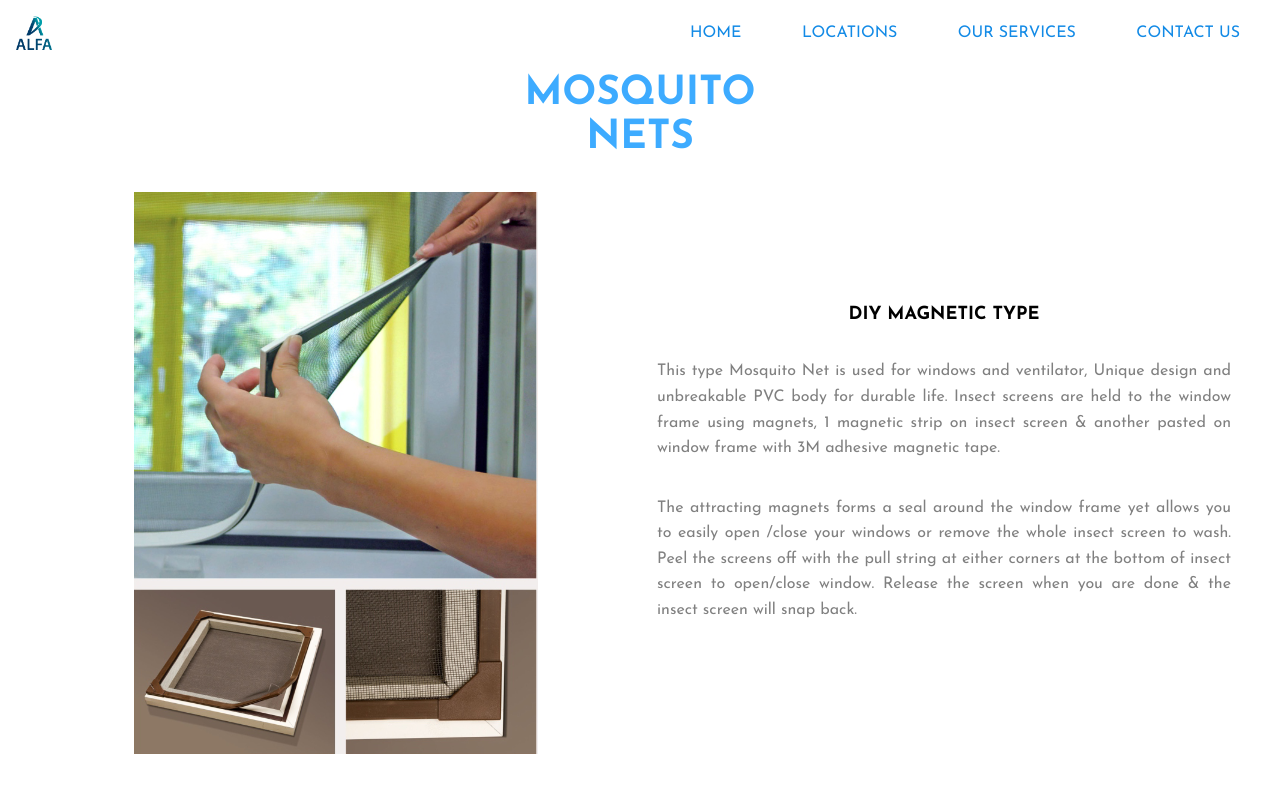
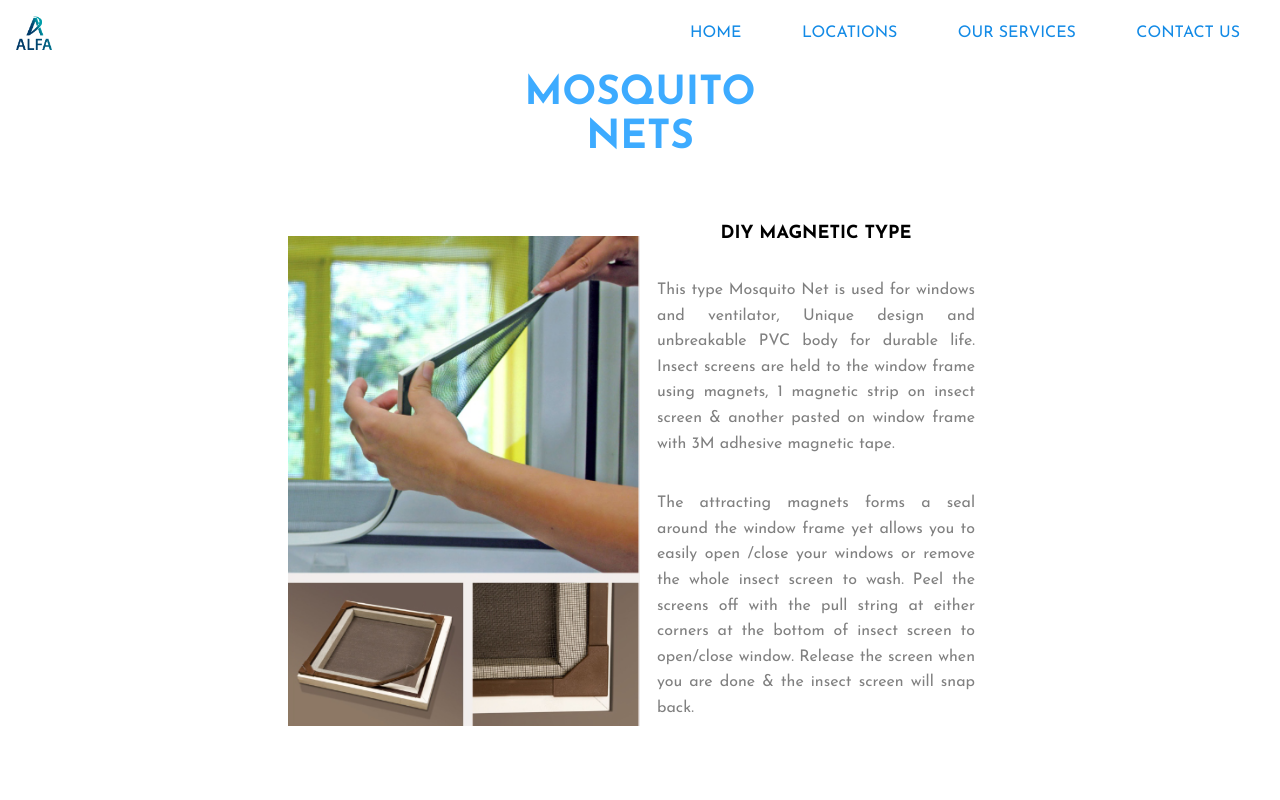
Before and after one commit to SmilinJasper/alfa-service-providers, a React (Create React App) app: page /mosquito-net in a window 1280 px wide. Shown: the top 800 px of the page. Built offline with nearby package versions, Linux system fonts and the light colour scheme.

Commit message:
make-service-features-responsive

```diff
--- a/src/components/featureRight.css
+++ b/src/components/featureRight.css
@@ -2,7 +2,31 @@
     display: grid;
     grid-template-columns: 50% 50%;
     place-items: center;
-    padding: 2em;
+    padding: 2em 0.5em;
+}
+
+@media screen and (min-width: 480px) {
+    .feature-right {
+        padding: 4em 2em;
+    }
+}
+
+@media screen and (min-width: 768px) {
+    .feature-right {
+        padding: 4em 6em;
+    }
+}
+
+@media screen and (min-width: 992px) {
+    .feature-right {
+        padding: 4em 15em;
+    }
+}
+
+@media screen and (min-width: 1280px) {
+    .feature-right {
+        padding: 4em 18em;
+    }
 }
 
 .feature-right img {
```
